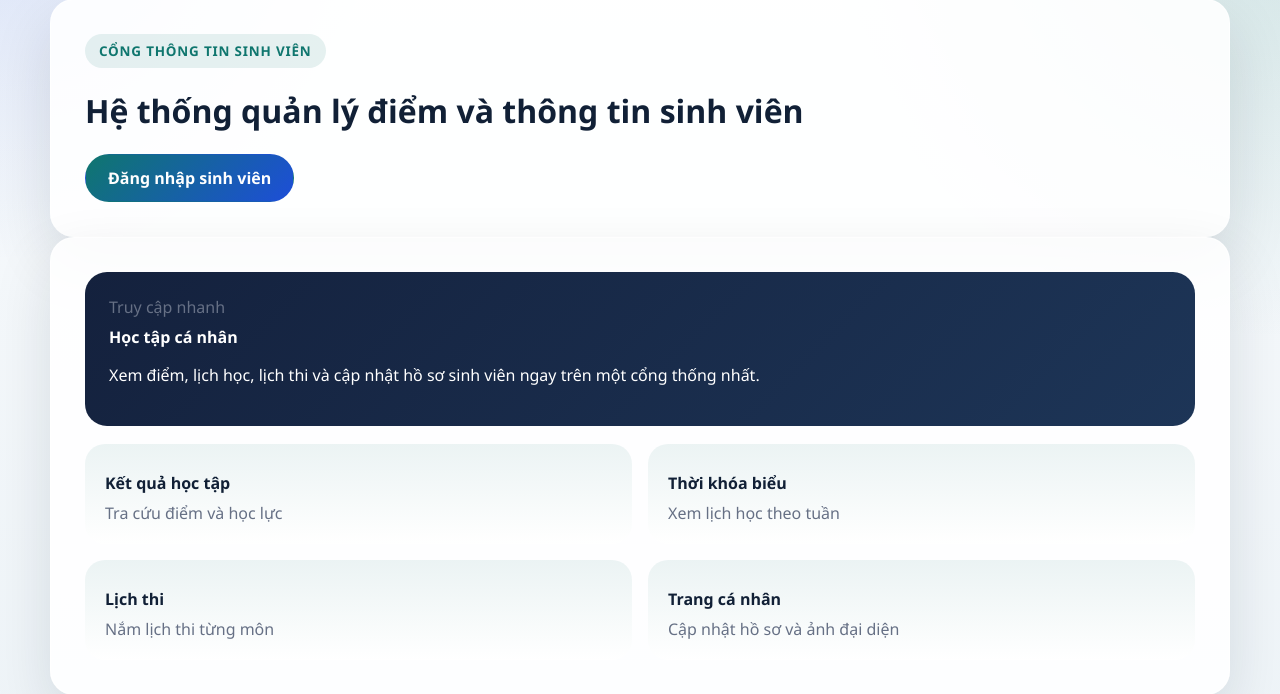
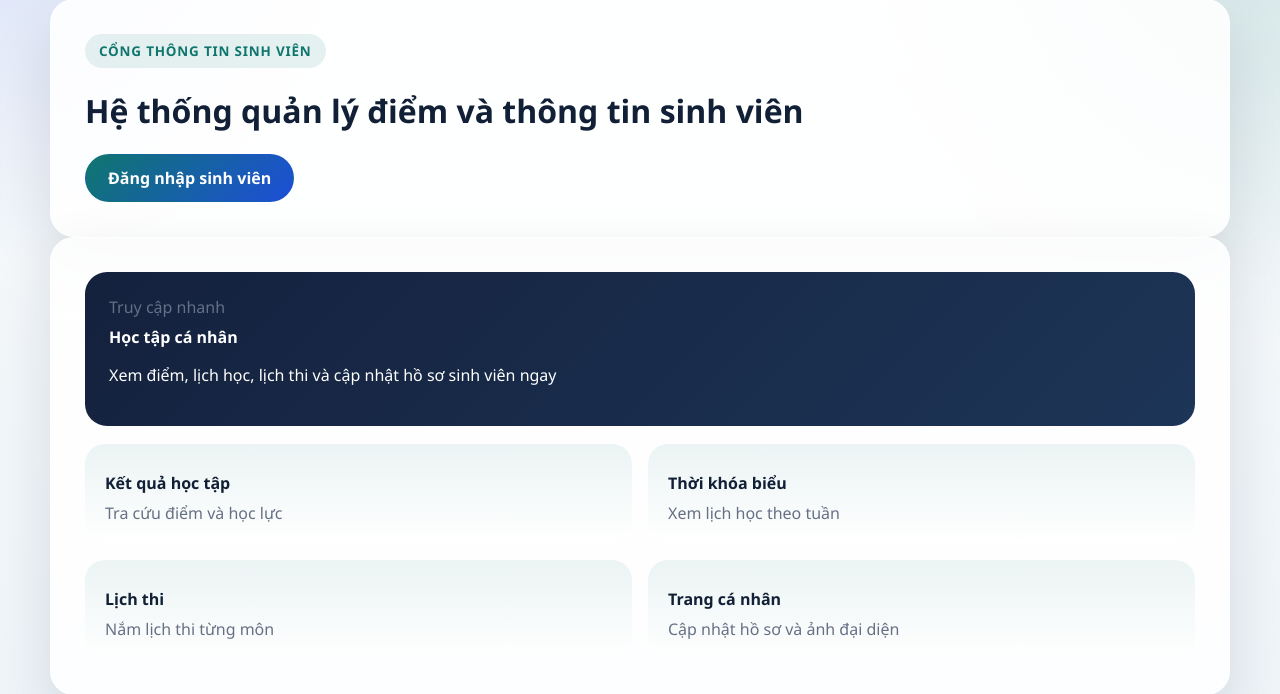
Before and after one commit to SuperDuc01267/projectquanlysinhvien, a Django app: page / in a window 1280 px wide. Shown: the part 126-820 px from the top of the page. Run offline with Django 5.2, Linux system fonts and the light colour scheme.

Commit message:
giao dien

```diff
--- a/students/templates/students/home.html
+++ b/students/templates/students/home.html
@@ -29,8 +29,7 @@
     <span>Truy cập nhanh</span>
     <strong>Học tập cá nhân</strong>
     <p>
-      Xem điểm, lịch học, lịch thi và cập nhật hồ sơ sinh viên ngay trên một
-      cổng thống nhất.
+      Xem điểm, lịch học, lịch thi và cập nhật hồ sơ sinh viên ngay
     </p>
   </div>
   <div class="metric-grid">
```
